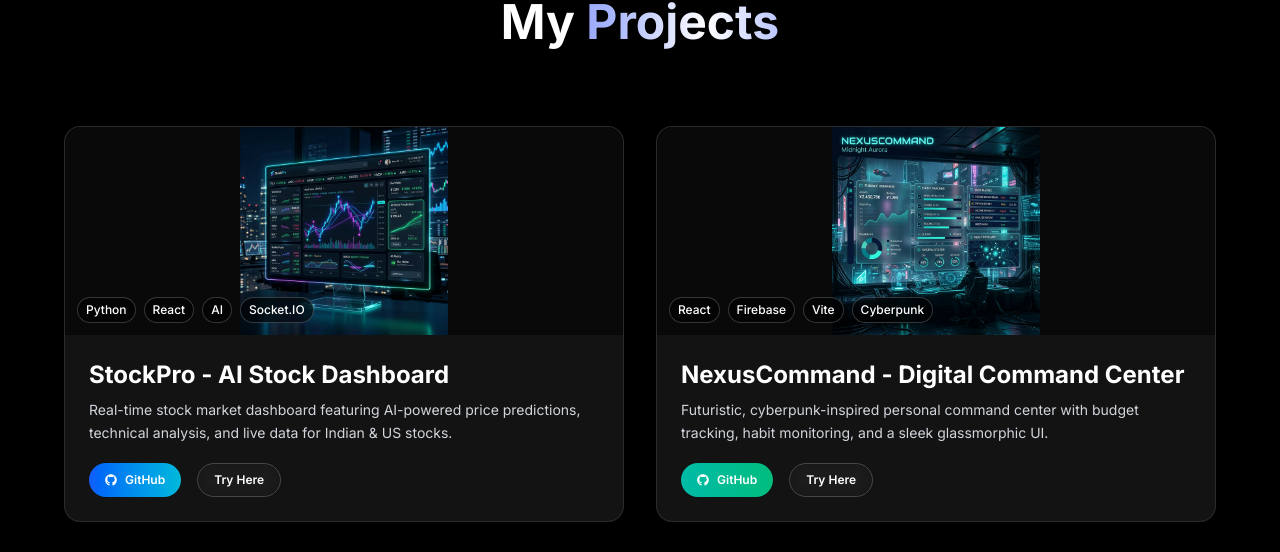
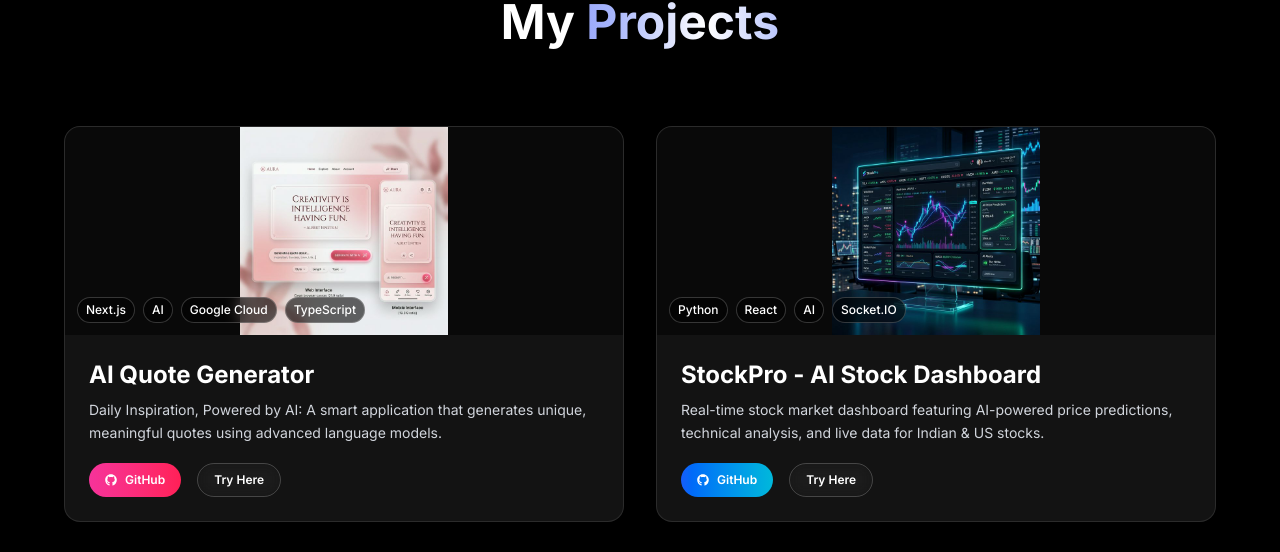
Before and after one commit to PSAbhinav/Portfolio_Website, a Next.js app: page / in a window 1280 px wide. Shown: the part 3579-4131 px from the top of the page. Built offline with nearby package versions, Linux system fonts and the light colour scheme; no server answers; grey boxes are pictures that could not be loaded.

Commit message:
Add AI Quote Generator project to portfolio

```diff
--- a/src/components/Projects.tsx
+++ b/src/components/Projects.tsx
@@ -5,6 +5,15 @@
 import { useState } from 'react'
 
 const projects = [
+  {
+    title: 'AI Quote Generator',
+    description: 'Daily Inspiration, Powered by AI: A smart application that generates unique, meaningful quotes using advanced language models.',
+    image: '/projects/ai-quote-generator.png',
+    github: 'https://github.com/PSAbhinav/ai-quote-generator',
+    demo: 'https://ai-quote-generator-638324870941.us-west1.run.app',
+    tags: ['Next.js', 'AI', 'Google Cloud', 'TypeScript'],
+    color: 'from-pink-500 to-rose-500',
+  },
   {
     title: 'StockPro - AI Stock Dashboard',
     description: 'Real-time stock market dashboard featuring AI-powered price predictions, technical analysis, and live data for Indian & US stocks.',
```
Also changed, not shown: public/projects/ai-quote-generator.png (added).
